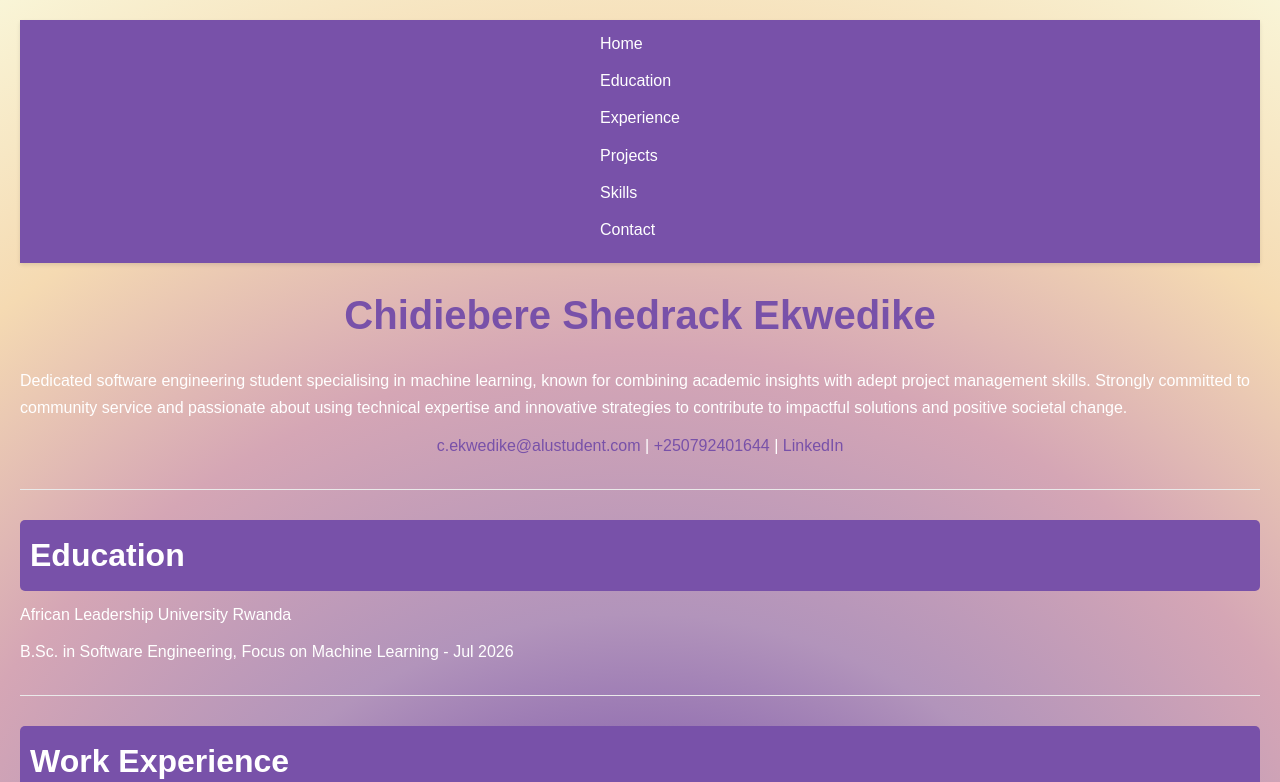
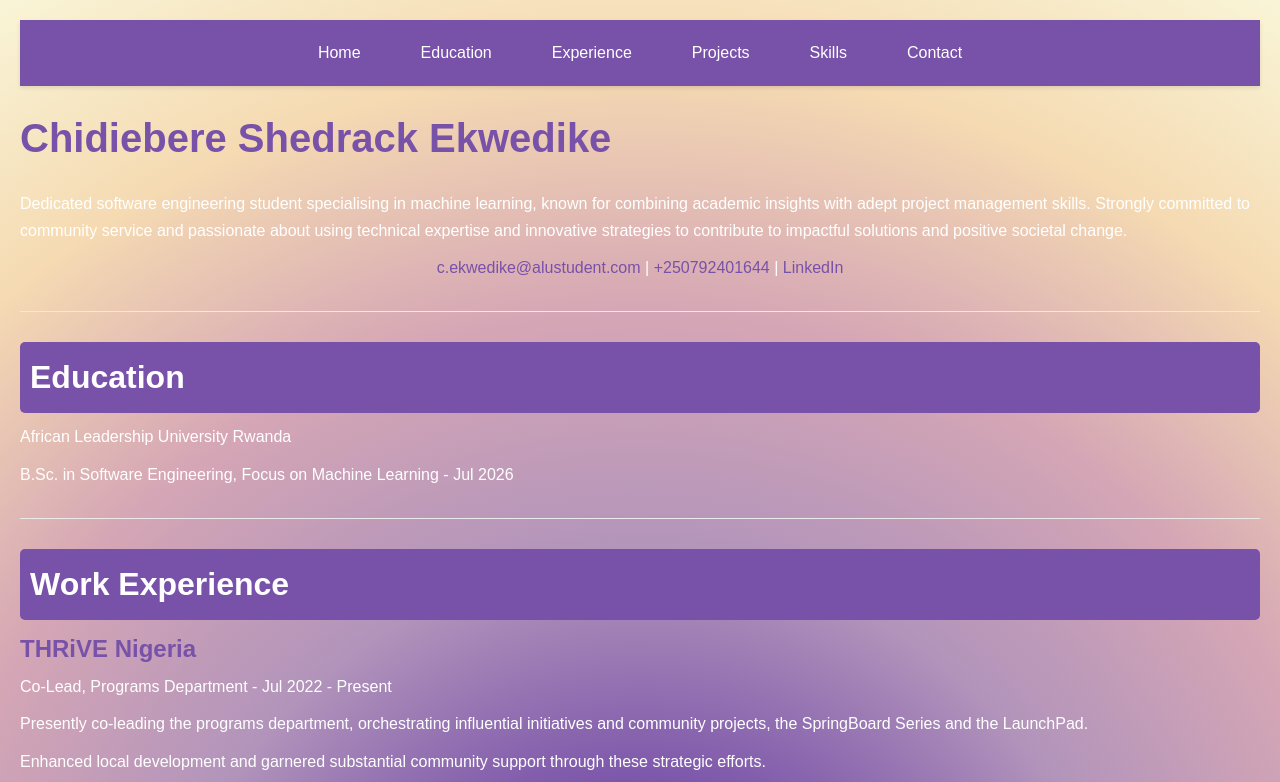
Before and after one commit to cekwedike/resume-site, a plain HTML site: page index.html in a window 1280 px wide. Shown: the top 782 px of the page. Drawn offline with Linux system fonts and the light colour scheme; a script that the page names is missing.

Commit message:
Refactor navbar in index.html

```diff
--- a/index.html
+++ b/index.html
@@ -12,19 +12,17 @@
 </head>
 <body>
     <header class="float-in">
-        <nav class="navbar" id="navbar">
-            <ul>
-                <li><a href="#home">Home</a></li>
-                <li><a href="#education">Education</a></li>
-                <li><a href="#experience">Experience</a></li>
-                <li><a href="#projects">Projects</a></li>
-                <li><a href="#skills">Skills</a></li>
-                <li><a href="#contact">Contact</a></li>
-            </ul>
-        </nav>
+        <div class="navbar" id="navbar">
+            <a href="#home">Home</a>
+            <a href="#education">Education</a>
+            <a href="#experience">Experience</a>
+            <a href="#projects">Projects</a>
+            <a href="#skills">Skills</a>
+            <a href="#contact">Contact</a>
+        </div>
     </header>
     <section id="home">
-        <h1 style="text-align: center;">Chidiebere Shedrack Ekwedike</h1>
+        <h1>Chidiebere Shedrack Ekwedike</h1>
         <p>Dedicated software engineering student specialising in machine learning, known for combining academic insights with adept project management skills. Strongly committed to community service and passionate about using technical expertise and innovative strategies to contribute to impactful solutions and positive societal change.</p>
         <center>
             <p><a href="mailto:c.ekwedike@alustudent.com">c.ekwedike@alustudent.com</a> | <a href="tel:+250792401644">+250792401644</a> | <a href="https://linkedin.com/in/cheediwrites/" target="_blank">LinkedIn</a></p></p>
```
